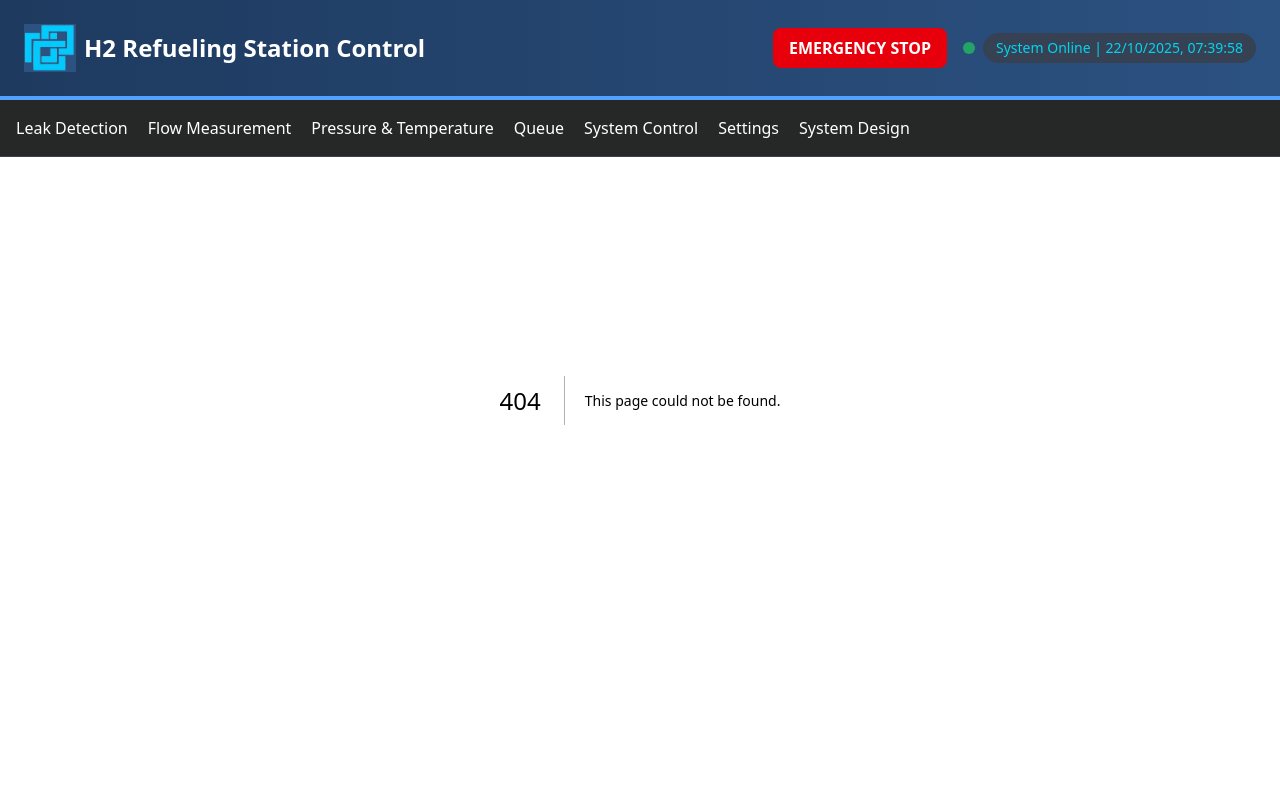
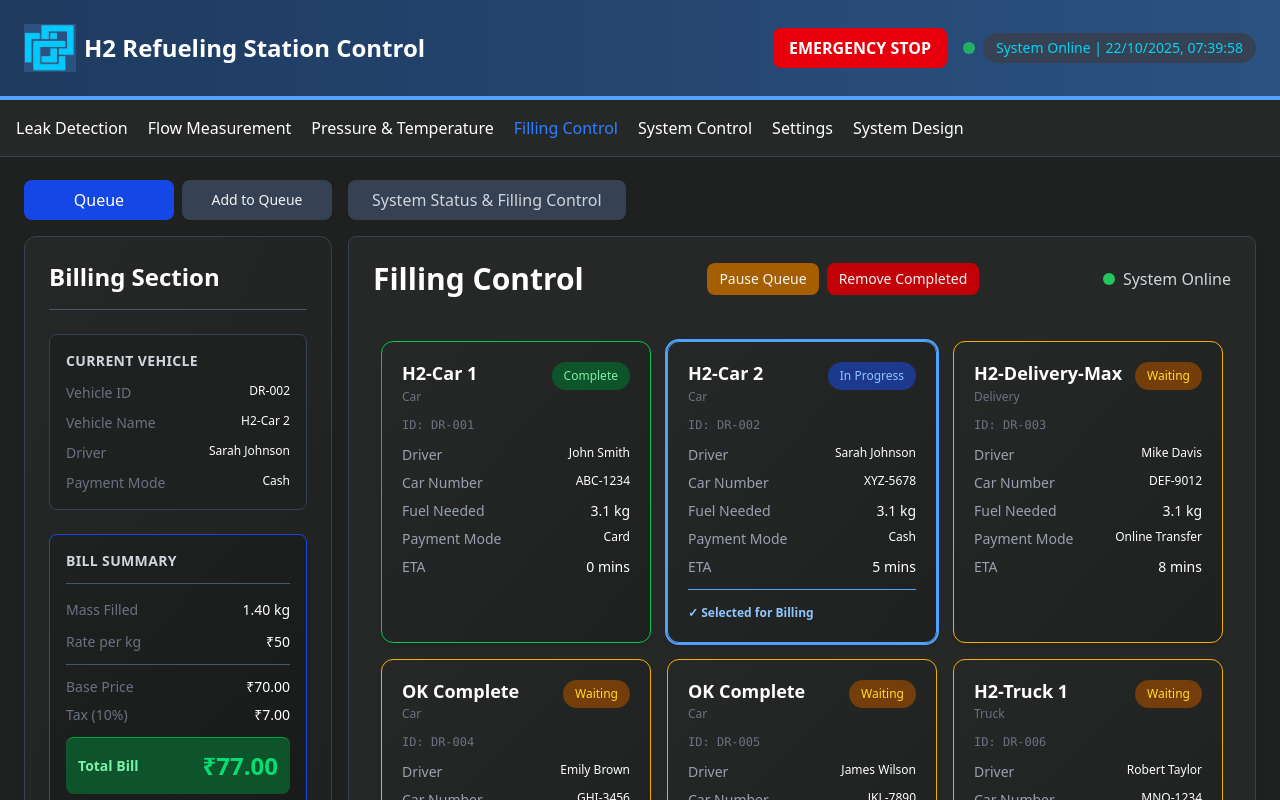
Before and after one commit to s4mzai/Hynics, a Next.js app: page /filling-control in a window 1280 px wide. Before the commit this address had no page. Shown: the top 800 px of the page. Built offline with nearby package versions, Linux system fonts and the light colour scheme.

Commit message:
rename queue to filling control

```diff
--- /dev/null
+++ b/app/filling-control/page.jsx
@@ -0,0 +1,9 @@
+import FillingControl from "@/components/pages/FillingControl"
+
+const FillingControlPage = () => {
+  return (
+    <FillingControl/>
+  )
+}
+
+export default FillingControlPage
--- a/app/queue/page.jsx
+++ /dev/null
@@ -1,9 +0,0 @@
-import Queue from "@/components/pages/Queue"
-
-const QueuePage = () => {
-  return (
-    <Queue/>
-  )
-}
-
-export default QueuePage
--- a/components/Navbar.jsx
+++ b/components/Navbar.jsx
@@ -56,7 +56,7 @@ const Navbar = () => {
     { name: "Leak Detection", href: "/leak-detection" },
     { name: "Flow Measurement", href: "/flow" },
     { name: "Pressure & Temperature", href: "/pressure-temp-monitoring" },
-    { name: "Queue", href: "/queue" },
+    { name: "Filling Control", href: "/filling-control" },
     { name: "System Control", href: "/system-control" },
     { name: "Settings", href: "/settings" },
     { name: "System Design", href: "/system-design" },
--- a/components/pages/Queue.jsx
+++ b/components/pages/FillingControl.jsx
@@ -31,7 +31,7 @@ function getStatusColor(status) {
   }
 }
 
-export default function Queue() {
+export default function FillingControl() {
   const [queue, setQueue] = useState(initialQueueItems);
   const [activeTab, setActiveTab] = useState("queue");
   const [selectedVehicleId, setSelectedVehicleId] = useState("DR-002");
@@ -412,7 +412,7 @@ export default function Queue() {
             <div className="flex flex-col bg-[rgba(38,40,40,1)] rounded-lg p-6 shadow-lg border border-gray-700 overflow-hidden flex-1 max-h-[calc(130vh-120px)]">
               <div className="flex flex-col sm:flex-row sm:items-center justify-between mb-6 gap-4 flex-shrink-0">
                 <div>
-                  <h1 className="text-3xl font-bold text-white">Refueling Queue</h1>
+                  <h1 className="text-3xl font-bold text-white">Filling Control</h1>
                 </div>
                 <div className="flex flex-wrap gap-2">
                   <button onClick={() => setIsPaused(!isPaused)} className={`px-3 py-1.5 rounded-lg text-sm font-medium transition-colors ${isPaused ? "bg-green-700 hover:bg-green-600" : "bg-yellow-700 hover:bg-yellow-600"}`}>
```
Also changed, not shown: app/filling-control/layout.jsx (renamed from app/queue/layout.jsx).
